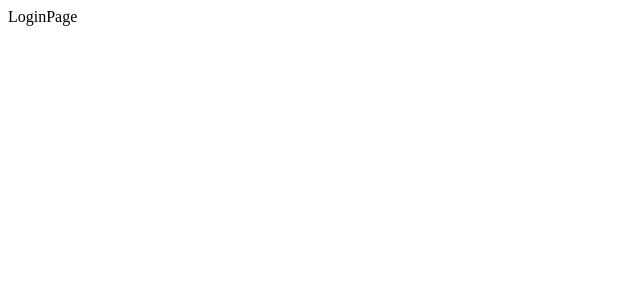
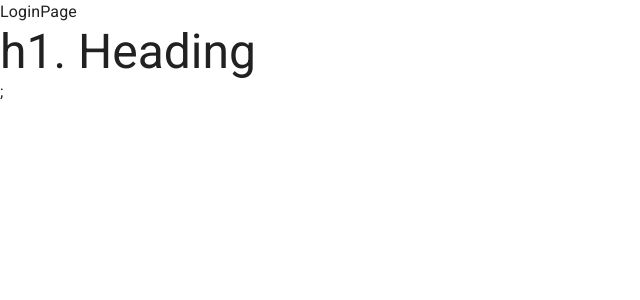
Before and after one commit to johan50693/react_football_predictions-, a React (Vite) app: page /auth/login in a window 1280 px wide. Shown: the top 300 px of the page, without its empty margins (0-640 px from the left). Built offline with nearby package versions, Linux system fonts and the light colour scheme.

Commit message:
Configuracion del tema y materialui

```diff
--- a/index.html
+++ b/index.html
@@ -3,8 +3,9 @@
   <head>
     <meta charset="UTF-8" />
     <link rel="icon" type="image/svg+xml" href="/vite.svg" />
+    <link rel="stylesheet" href="https://fonts.googleapis.com/css?family=Roboto:300,400,500,700&display=swap"/>
     <meta name="viewport" content="width=device-width, initial-scale=1.0" />
-    <title>Vite + React</title>
+    <title>Football prediction</title>
   </head>
   <body>
     <div id="root"></div>
--- a/package.json
+++ b/package.json
@@ -9,6 +9,10 @@
     "preview": "vite preview"
   },
   "dependencies": {
+    "@emotion/react": "^11.10.5",
+    "@emotion/styled": "^11.10.5",
+    "@mui/icons-material": "^5.11.0",
+    "@mui/material": "^5.11.2",
     "react": "^18.2.0",
     "react-dom": "^18.2.0",
     "react-router-dom": "^6.6.1"
--- a/src/FootballApp.jsx
+++ b/src/FootballApp.jsx
@@ -1,7 +1,10 @@
 import { AppRouter } from "./router/AppRouter"
+import { AppTheme } from "./theme"
 
 export const FootballApp = () => {
   return (
-    <AppRouter/>
+    <AppTheme>
+      <AppRouter/>
+    </AppTheme>
   )
 }
--- a/src/auth/pages/LoginPage.jsx
+++ b/src/auth/pages/LoginPage.jsx
@@ -1,7 +1,13 @@
+import { Typography } from "@mui/material"
 
 
 export const LoginPage = () => {
   return (
-    <div>LoginPage</div>
+    <>
+      <div>LoginPage</div>
+      <Typography variant="h3" component="h2">
+        h1. Heading
+      </Typography>;
+    </>
   )
 }
--- /dev/null
+++ b/src/theme/AppTheme.jsx
@@ -0,0 +1,14 @@
+import CssBaseline from '@mui/material/CssBaseline';
+import { ThemeProvider } from '@mui/material/styles';
+import { theme } from './defaultTheme';
+
+export const AppTheme = ({children}) => {
+
+  return (
+    <ThemeProvider theme={theme}>
+      {/* CssBaseline kickstart an elegant, consistent, and simple baseline to build upon. */}
+      <CssBaseline />
+        { children }
+    </ThemeProvider>
+  )
+}
--- /dev/null
+++ b/src/theme/defaultTheme.jsx
@@ -0,0 +1,17 @@
+import { createTheme } from '@mui/material/styles';
+import { red } from '@mui/material/colors';
+
+// Create a theme instance.
+export const theme = createTheme({
+  palette: {
+    primary: {
+      main: '#556cd6',
+    },
+    secondary: {
+      main: '#19857b',
+    },
+    error: {
+      main: red.A400,
+    },
+  },
+});
--- /dev/null
+++ b/src/theme/index.jsx
@@ -0,0 +1,3 @@
+
+export * from './AppTheme'
+export * from './defaultTheme'
```
Also changed, not shown: 2 other files (tests, documents, lock files or other folders).
